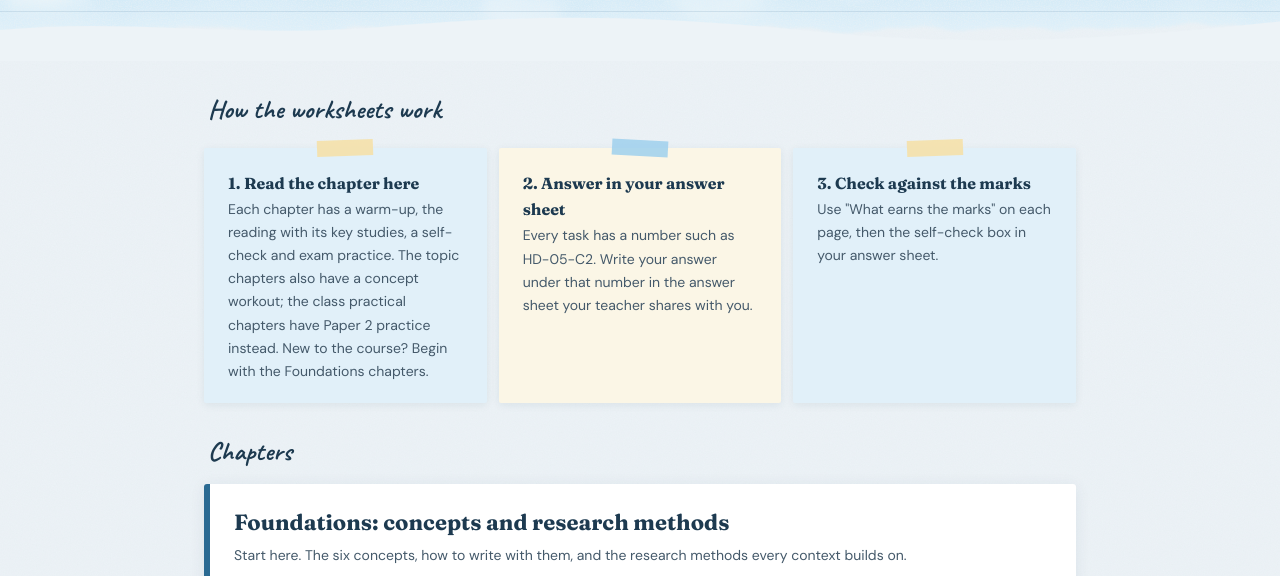
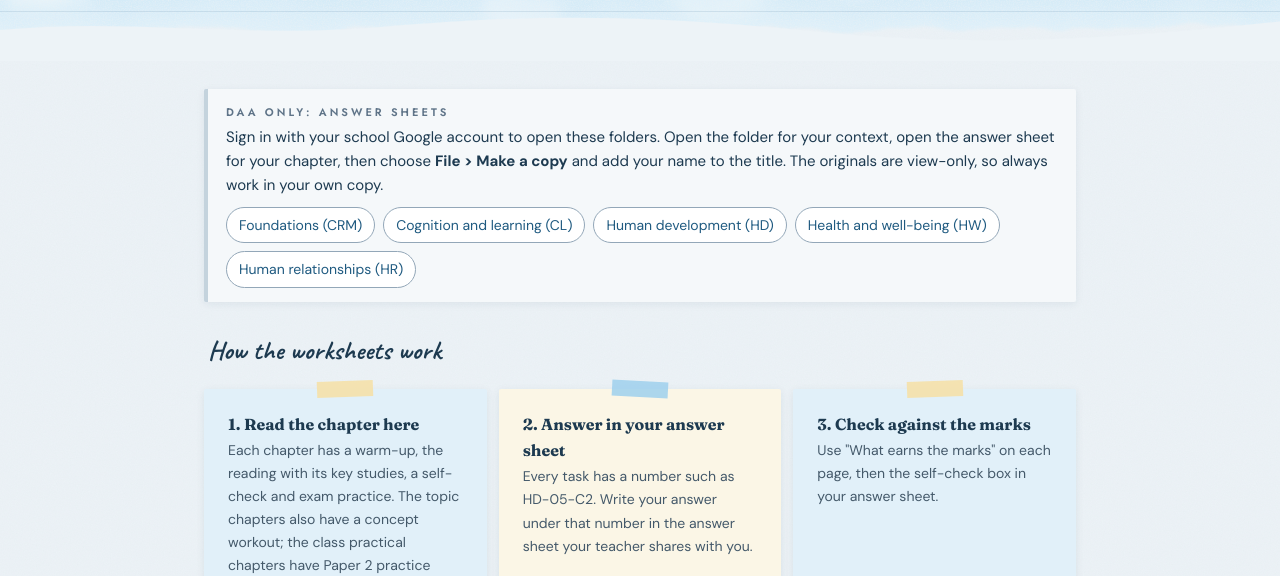
Before and after one commit to psych4everybody/IBDP-Psychology-Assessment2027, a plain HTML site: page worksheets.html in a window 1280 px wide. Shown: the part 212-788 px from the top of the page. Drawn offline with Linux system fonts and the light colour scheme.

Commit message:
Add a DAA-only answer sheets box to the Worksheets page
Links to the five view-only answer sheet folders in Drive (school accounts
only), with a reminder to make a copy before writing.

Co-Authored-By: Claude Opus 5.5 <noreply@anthropic.com>
Claude-Session: https://claude.ai/code/session_01D1TKdWERehHW8s8QJNm6J6

```diff
--- a/assets/style.css
+++ b/assets/style.css
@@ -459,3 +459,7 @@ tr[id^="term-"]:target td{background:var(--sky-pale,#e1f0f9);}
 @media print{
   .ct-strip,.ct-row{display:none;}
 }
+
+.daa-links{list-style:none;padding:0;margin:10px 0 0;display:flex;flex-wrap:wrap;gap:8px;}
+.daa-links a{display:inline-block;padding:6px 12px;border-radius:999px;background:#fff;border:1px solid #93a7b8;font-size:14px;text-decoration:none;}
+.daa-links a:hover{background:#e6edf3;}
--- a/worksheets.html
+++ b/worksheets.html
@@ -19,6 +19,7 @@
   <div class="hero-actions"><a class="btn btn-ghost" href="index.html">&larr; All papers</a><a class="btn btn-primary" href="content-terms.html">Content terms</a></div>
 </header>
 <div class="wrap">
+  <div class="callout c-scope daa-box"><strong class="tag">DAA only: answer sheets</strong><p>Sign in with your school Google account to open these folders. Open the folder for your context, open the answer sheet for your chapter, then choose <b>File &gt; Make a copy</b> and add your name to the title. The originals are view-only, so always work in your own copy.</p><ul class="daa-links"><li><a href="https://drive.google.com/drive/folders/1e38CNSxJpc2YO-LowLczzJDCHhXPe3EA" target="_blank" rel="noopener">Foundations (CRM)</a></li><li><a href="https://drive.google.com/drive/folders/1TZMWPhSwssp45YJkqxSSwiWzXuKJt2Wu" target="_blank" rel="noopener">Cognition and learning (CL)</a></li><li><a href="https://drive.google.com/drive/folders/1Ky-aTkdyjRCZt7cBciWhYeMqcPtXxS1i" target="_blank" rel="noopener">Human development (HD)</a></li><li><a href="https://drive.google.com/drive/folders/1lPGBoh7eKQayyXm8ZEM6zMWm5_eHPN1c" target="_blank" rel="noopener">Health and well-being (HW)</a></li><li><a href="https://drive.google.com/drive/folders/1Uaf2ZlH-JD_GzscNTHHOhed6-Chb2HYp" target="_blank" rel="noopener">Human relationships (HR)</a></li></ul></div>
   <div class="section-label">How the worksheets work</div>
   <div class="howto">
     <div class="panel"><h3>1. Read the chapter here</h3><p class="small">Each chapter has a warm-up, the reading with its key studies, a self-check and exam practice. The topic chapters also have a concept workout; the class practical chapters have Paper 2 practice instead. New to the course? Begin with the Foundations chapters.</p></div>
```
